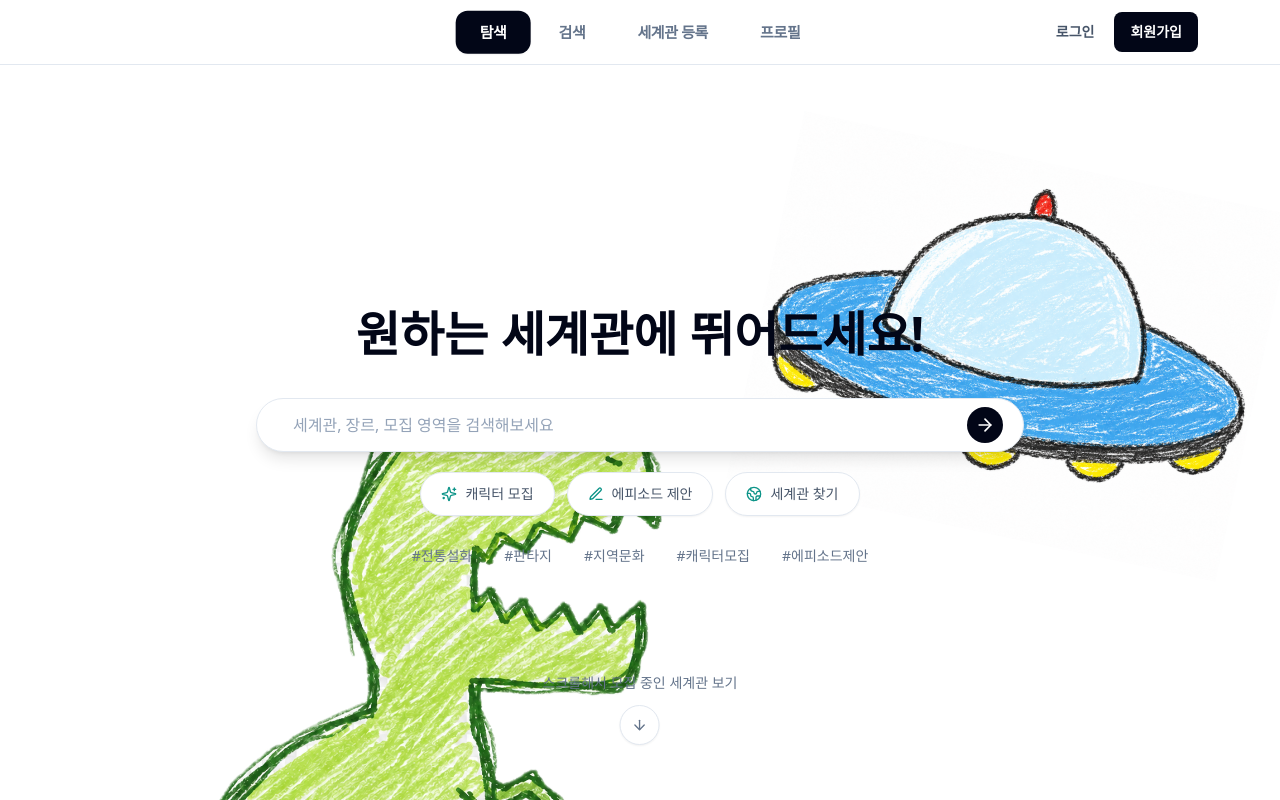
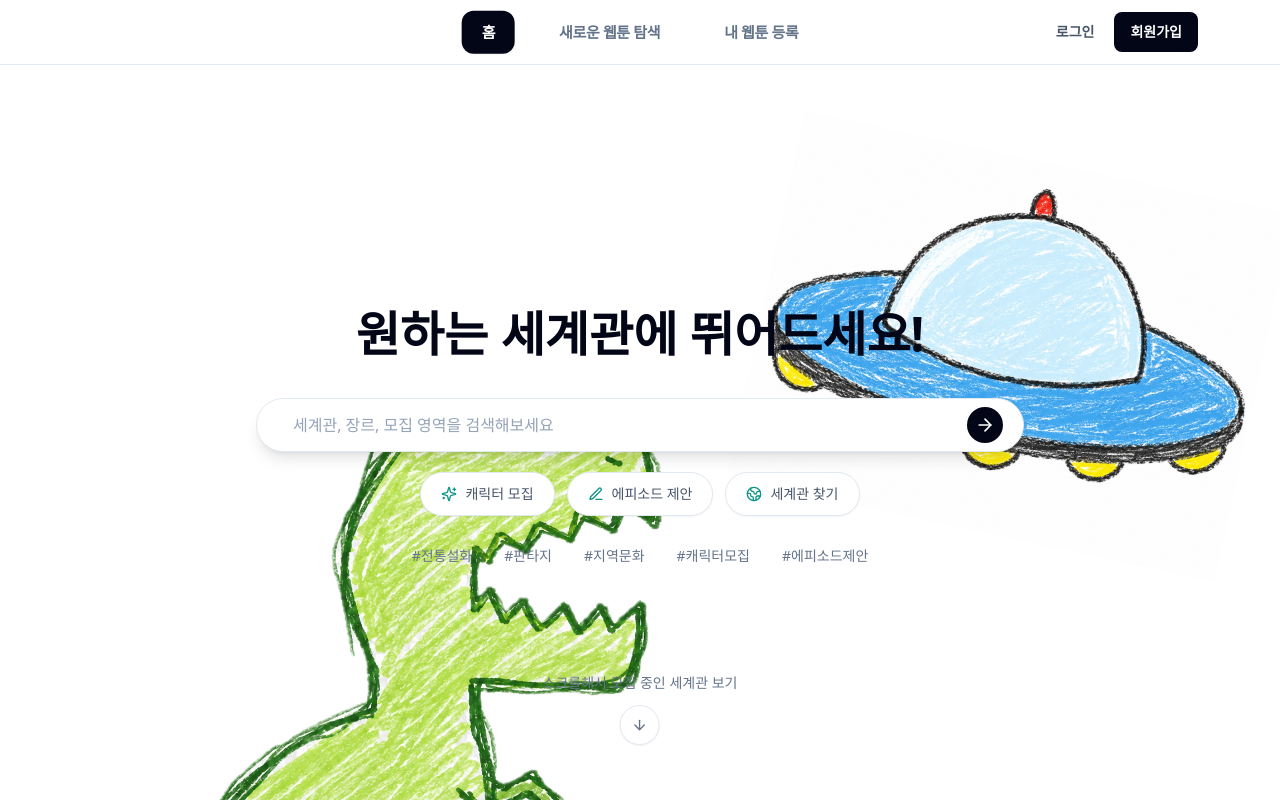
Before and after one commit to k3vin7/21MAN_front, a React (Vite) app: page / in a window 1280 px wide. Shown: the top 800 px of the page. Built offline with nearby package versions, Linux system fonts and the light colour scheme; no server answers.

Commit message:
style: 헤더 탭 간격 조정

```diff
--- a/src/components/common/Header.tsx
+++ b/src/components/common/Header.tsx
@@ -6,10 +6,9 @@ import { useAuthStore } from '@/features/auth/auth.store';
 import { useToast } from '@/hooks/useToast';
 
 const navigationItems = [
-  { to: '/', label: '탐색' },
-  { to: '/search', label: '검색' },
-  { to: '/r/new', label: '세계관 등록' },
-  { to: '/u/ink-mason', label: '프로필' },
+  { to: '/', label: '홈' },
+  { to: '/search', label: '새로운 웹툰 탐색' },
+  { to: '/r/new', label: '내 웹툰 등록' },
 ];
 
 export const Header = () => {
@@ -53,14 +52,14 @@ export const Header = () => {
       <div className="shell py-0">
         <div className="flex flex-col items-center gap-0">
           <div className="relative flex w-full flex-col items-center gap-3 py-3 lg:min-h-[4rem] lg:flex-row lg:justify-end">
-            <nav className="flex flex-wrap items-center justify-center gap-1 lg:absolute lg:left-1/2 lg:top-1/2 lg:-translate-x-1/2 lg:-translate-y-1/2">
+            <nav className="flex flex-wrap items-center justify-center gap-3 sm:gap-4 lg:absolute lg:left-1/2 lg:top-1/2 lg:-translate-x-1/2 lg:-translate-y-1/2 lg:gap-6">
               {navigationItems.map((item) => (
                 <NavLink
                   key={item.to}
                   end={item.to === '/'}
                   className={({ isActive }) =>
                     [
-                      'rounded-xl px-4 py-2.5 text-[15px] font-semibold tracking-tight transition-all duration-150 sm:px-6',
+                      'rounded-xl px-4 py-2.5 text-[15px] font-semibold tracking-tight transition-all duration-150 sm:px-5',
                       isActive
                         ? 'bg-slate-950 text-white shadow-sm'
                         : 'text-slate-500 hover:bg-slate-100 hover:text-slate-950',
```
